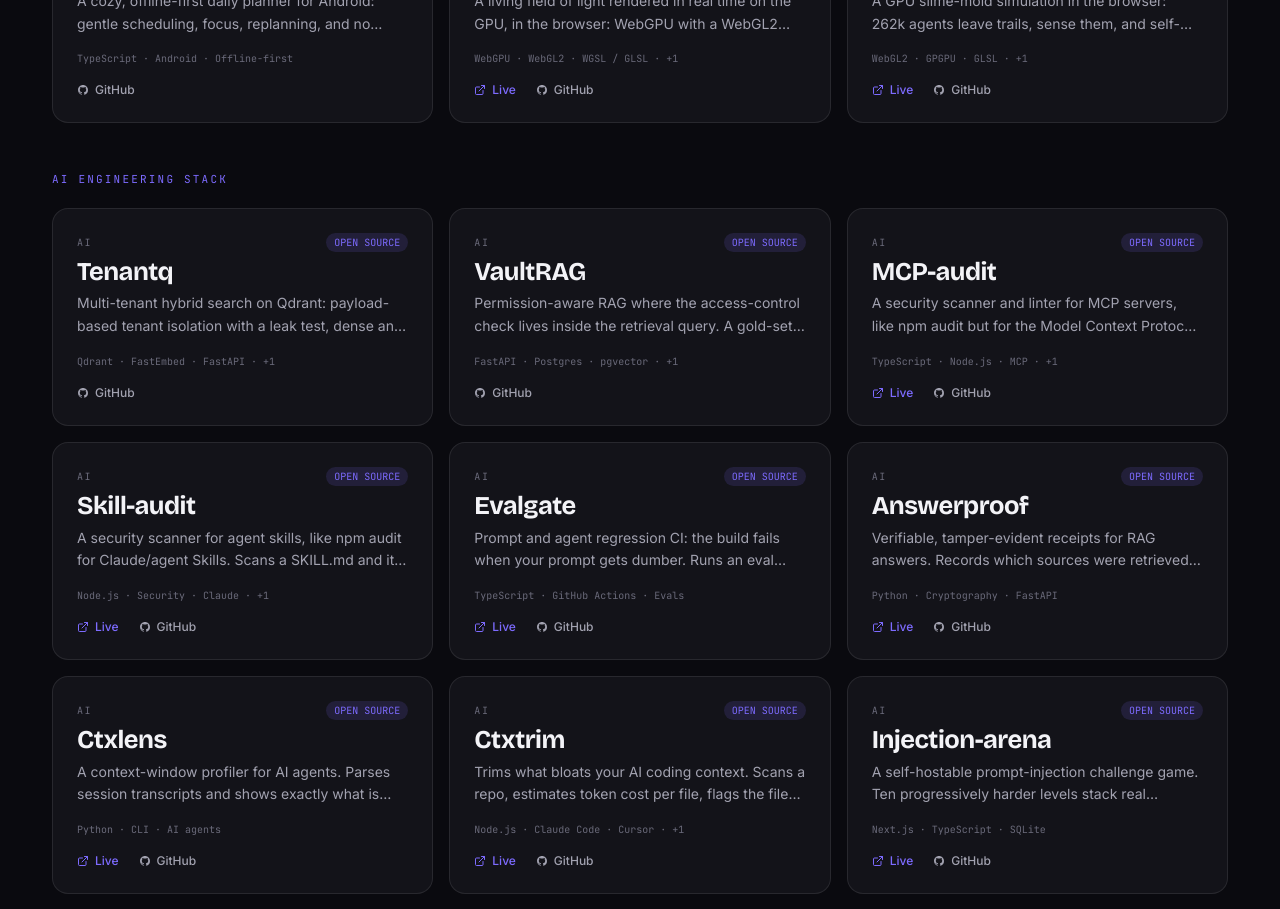
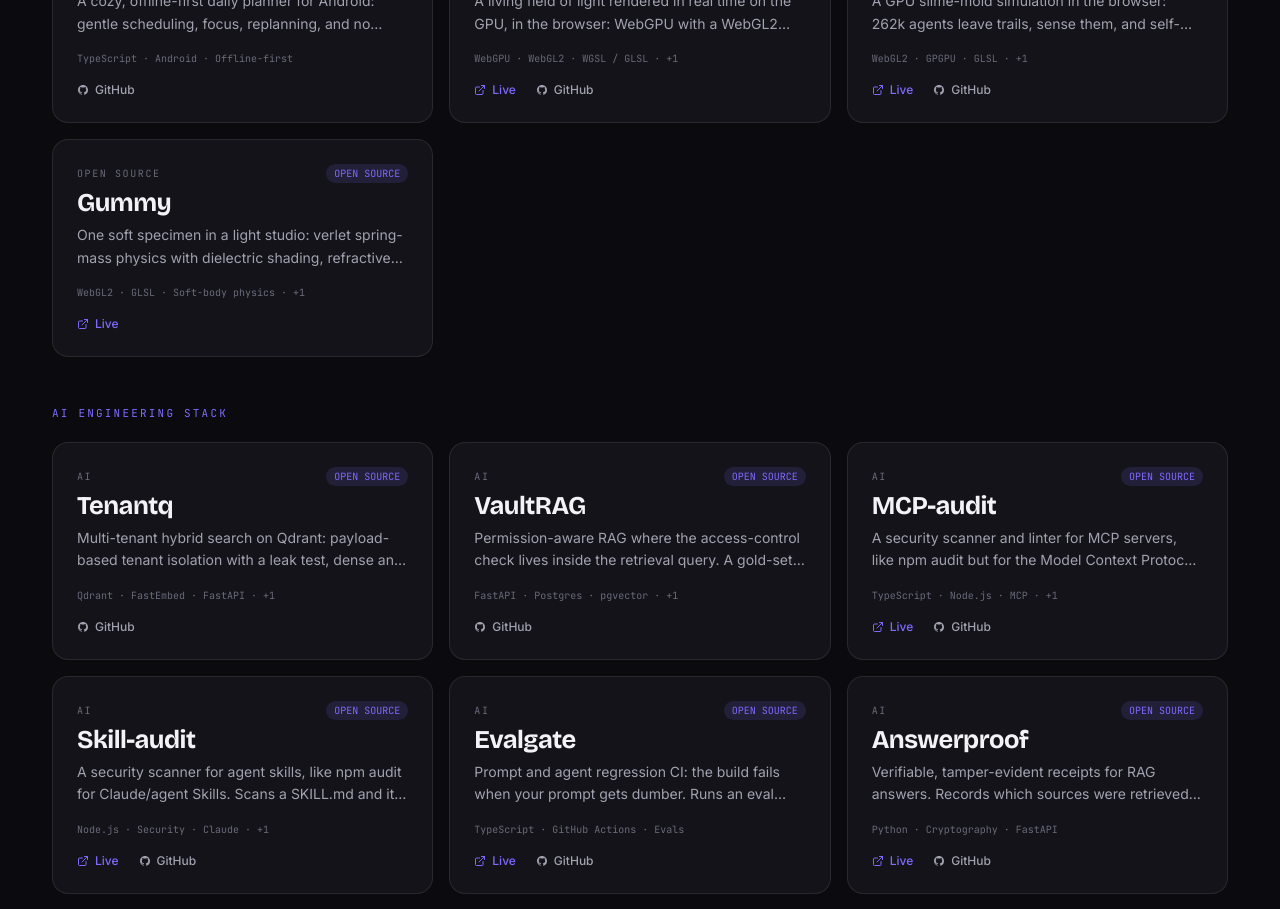
Before and after one commit to royalpinto007/royalpinto007, a Next.js app: page / in a window 1280 px wide. Shown: the part 2900-3809 px from the top of the page. Built offline with nearby package versions, Linux system fonts and the light colour scheme.

Commit message:
feat(portfolio): feature Gummy in homepage flagship

```diff
--- a/app/page.tsx
+++ b/app/page.tsx
@@ -46,6 +46,7 @@ export default function HomePage() {
         "tiny-day",
         "auralis",
         "mycelia",
+        "gummy",
       ]),
     },
     {
```
